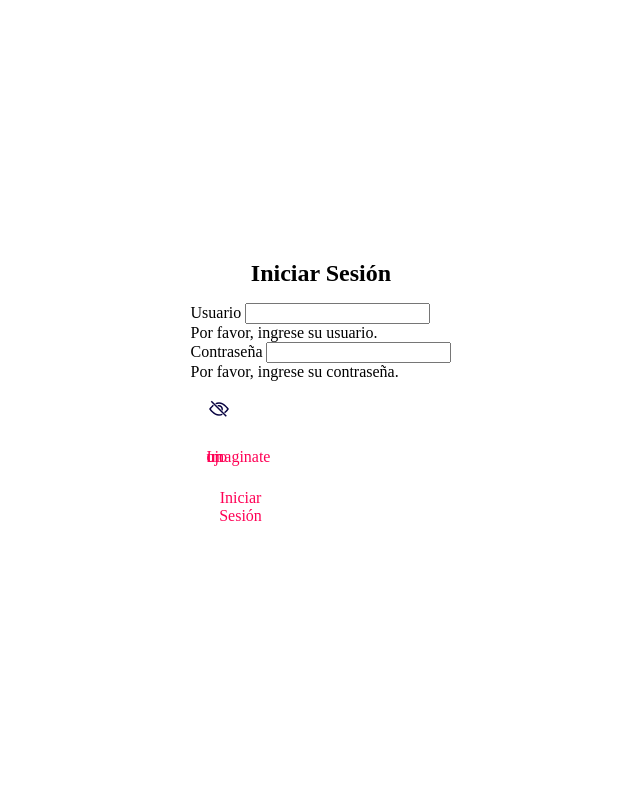
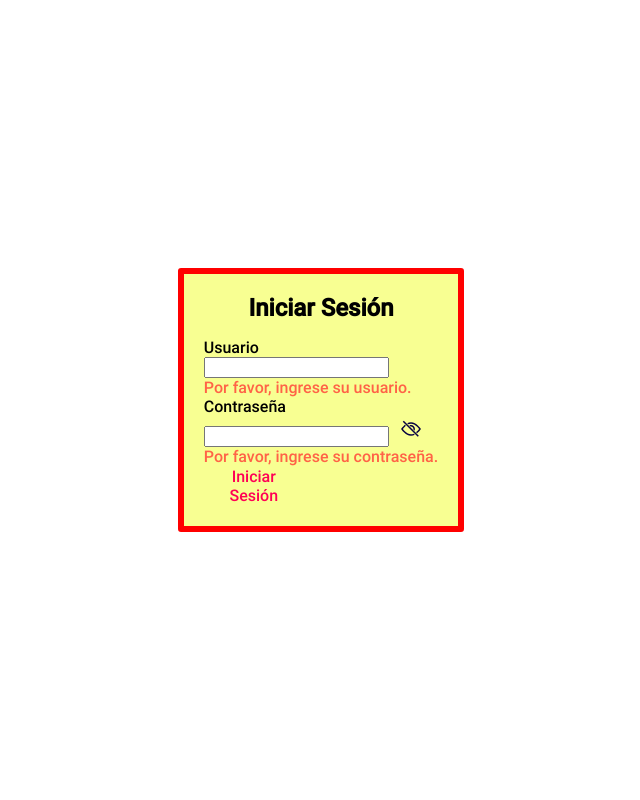
Before and after one commit to The0n1onGuy/Proyecto_Privada, a PHP site: page / in a window 1280 px wide. Shown: the whole page, without its empty margins (319-959 px from the left). Run offline with PHP 8.4, Linux system fonts and the light colour scheme.

Commit message:
Modificacion de estilos + fuente

```diff
--- a/assets/styles/app.css
+++ b/assets/styles/app.css
@@ -2,29 +2,12 @@
   box-sizing: border-box;
 }
 
-.centerC {
-  display: flex;
-  align-items: center;
-  justify-content: center;
-  height: 100vh;
 
-}
-
-.centerT{
-  text-align: center;
-}
-.Ccontainer{
-  border: 4px;
-  border-radius: 3px;
-  background: white;
-  border-color: #ff0055;
-}
 body {
   margin: 0;
 }
 .botonI {
   background-color: transparent;
-  border: none;
   cursor: pointer;
   line-height: 0;
   width: 24px;
@@ -50,7 +33,6 @@ a:hover {
 }
 
 button {
-  padding: 1rem;
   color: #ff0055;
   font: inherit;
   border: none;
--- /dev/null
+++ b/assets/styles/textF.css
@@ -0,0 +1,31 @@
+.centerC {
+  display: flex;
+  align-items: center;
+  justify-content: center;
+  height: 100vh;
+
+}
+@font-face {
+  font-family: "RobotoM";
+  src:
+    local(RobotoM),
+    url("../RobotoM.ttf") format("truetype");
+}
+.alerttxt{
+    color: tomato;
+}
+body{
+    font-family: "RobotoM";
+}
+
+.centerT{
+  text-align: center;
+}
+.Ccontainer{
+  margin: 0 auto;
+  border: 6px solid red;
+  border-radius: 3px;
+  padding: 0 20px 20px 20px;
+  background: rgb(248, 255, 146);
+
+}
--- a/index.php
+++ b/index.php
@@ -5,33 +5,35 @@
     <meta name="viewport" content="width=device-width, initial-scale=1.0">
     <title>PH Login</title>
     <link rel="stylesheet" href="assets/styles/app.css" />
+    <link rel="stylesheet" href="assets/styles/textF.css" />
     <script src = "/assets/scripts/app.js"></script>
 </head>
 <body class="centerC">
-    <form class="Ccontainer">
-        <h2 class="centerT">Iniciar Sesión</h2>
-        <label for="validationCustom01" class="form-label">Usuario</label>
+    <form>
+        <div class="Ccontainer">
+        <h2 class="centerT" style="padding-top: 20px;" >Iniciar Sesión</h2>
+        <label for="validationCustom01" class="form-label">Usuario</label><br/>
         <input type="text" class="form-control" id="validationCustom01" required>
-        <div class="invalid-feedback">
-            Por favor, ingrese su usuario.
+        <div class="alerttxt">
+            <label id= "alerttxt"> Por favor, ingrese su usuario.</label>
         </div>
 
-        <label for="validationCustom05" class="form-label">Contraseña</label>
-        <input type="password" class="form-control" id="validationCustom05" required>
-        <div class="invalid-feedback">
-            Por favor, ingrese su contraseña.
+        <label for="validationCustom05" class="form-label">Contraseña</label><br/>
+        <div class="passwordC">
+            <input type="password" class="form-control" id="validationCustom05" required>
+            <button>
+                <img class="botonI" id="toggleIcon" src="assets\images\hide.svg" alt="\Proyecto_Privada\assets\images\show.svg">
+            </button>
+        </div>
+        <div class="alerttxt">
+            <label id= "alerttxt"> Por favor, ingrese su contraseña. </label>
         </div>
         <!-- Espacio reservado para un boton de vista alterna de contraseña -->
-        <button >
-                <img class="botonI" id="toggleIcon" src="assets\images\hide.svg" alt="\Proyecto_Privada\assets\images\show.svg">
-        </button>
 
-        <div>
-            <button class="botonI" type="submit" id = "Toggle_button">Imaginate un ojo</button>
-        </div>
         <!-------------->
 
         <button class="btn btn-primary w-100" type="submit">Iniciar Sesión</button>
+        </div>
     </form>
 </body>
 </html>
```
Also changed, not shown: assets/RobotoM.ttf (added).
